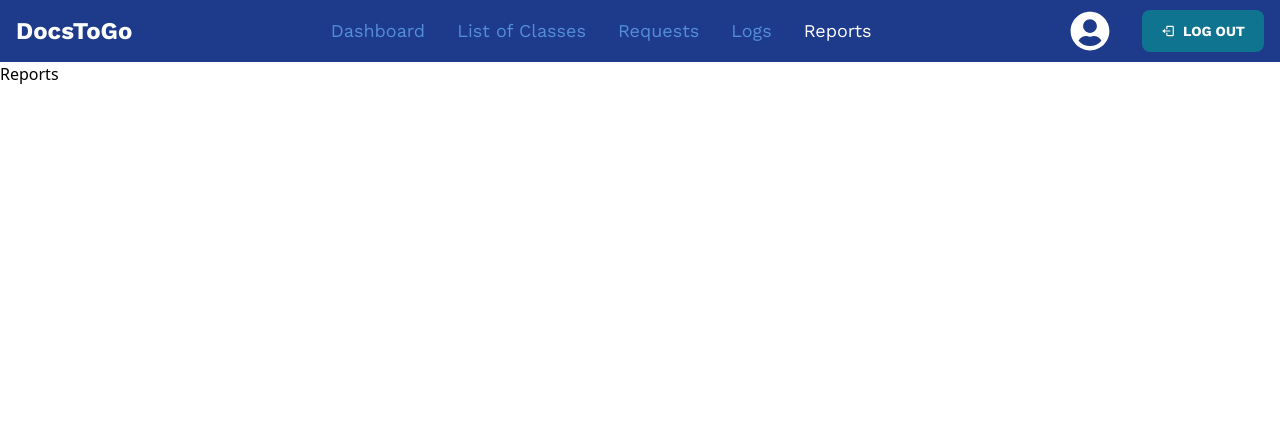
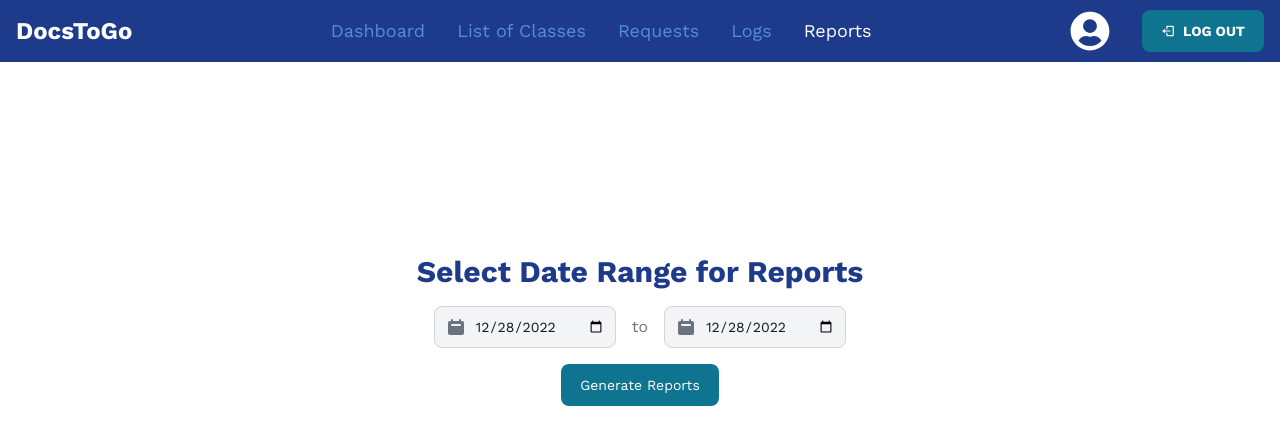
Before and after one commit to arvy-rence/docxtogo-admin, a Next.js app: page /dashboard/reports in a window 1280 px wide. Shown: the top 444 px of the page. Built offline with nearby package versions, Linux system fonts and the light colour scheme.

Commit message:
[ADD] / Simple working date picker

```diff
--- a/pages/dashboard/reports.jsx
+++ b/pages/dashboard/reports.jsx
@@ -3,12 +3,62 @@
   useState,
 } from "react";
 import {LoggedInNavbar} from "../../components/Navbar";
+import {Button} from "flowbite-react"
+import {formatDateForBirthday} from "../../hooks/adjust-date";
+import {toast} from "react-hot-toast";
+import {toastOptions} from "../../styles/modalOptions";
 
 const Reports = () => {
+  const [dateStart, setDateStart] = useState(formatDateForBirthday(new Date()));
+  const [dateEnd, setDateEnd] = useState(formatDateForBirthday(new Date()));
+
+  useEffect(() => {
+    console.log(dateStart, dateEnd)
+  }, [dateStart, dateEnd])
+
   return (
     <>
       <LoggedInNavbar activePage="reports"/>
-      <h1>Reports</h1>
+
+      <div className="flex flex-col items-center justify-center my-[15%] gap-4">
+        <h1 className="font-work text-primary text-3xl font-bold">
+          Select Date Range for Reports
+        </h1>
+        <div className="flex items-center font-work">
+          <div className="relative">
+            <div className="flex absolute inset-y-0 left-0 items-center pl-3 pointer-events-none">
+              <svg aria-hidden="true" className="w-5 h-5 text-gray-500 dark:text-gray-400" fill="currentColor"
+                   viewBox="0 0 20 20" xmlns="http://www.w3.org/2000/svg">
+                <path fillRule="evenodd"
+                      d="M6 2a1 1 0 00-1 1v1H4a2 2 0 00-2 2v10a2 2 0 002 2h12a2 2 0 002-2V6a2 2 0 00-2-2h-1V3a1 1 0 10-2 0v1H7V3a1 1 0 00-1-1zm0 5a1 1 0 000 2h8a1 1 0 100-2H6z"
+                      clipRule="evenodd"></path>
+              </svg>
+            </div>
+            <input type="date"
+                   className="bg-gray-100 border border-gray-300 text-gray-900 text-sm rounded-lg focus:ring-blue-500 focus:border-blue-500 block w-full pl-10 p-2.5  dark:bg-gray-700 dark:border-gray-600 dark:placeholder-gray-400 dark:text-white dark:focus:ring-blue-500 dark:focus:border-blue-500"
+                   placeholder="Select date"
+                   value={dateStart} onChange={(e) => setDateStart(e.target.value)}/>
+          </div>
+          <span className="mx-4 text-gray-500">to</span>
+          <div className="relative">
+            <div className="flex absolute inset-y-0 left-0 items-center pl-3 pointer-events-none">
+              <svg aria-hidden="true" className="w-5 h-5 text-gray-500 dark:text-gray-400" fill="currentColor"
+                   viewBox="0 0 20 20" xmlns="http://www.w3.org/2000/svg">
+                <path fillRule="evenodd"
+                      d="M6 2a1 1 0 00-1 1v1H4a2 2 0 00-2 2v10a2 2 0 002 2h12a2 2 0 002-2V6a2 2 0 00-2-2h-1V3a1 1 0 10-2 0v1H7V3a1 1 0 00-1-1zm0 5a1 1 0 000 2h8a1 1 0 100-2H6z"
+                      clipRule="evenodd"></path>
+              </svg>
+            </div>
+            <input type="date"
+                   className="bg-gray-100 border border-gray-300 text-gray-900 text-sm rounded-lg focus:ring-blue-500 focus:border-blue-500 block w-full pl-10 p-2.5  dark:bg-gray-700 dark:border-gray-600 dark:placeholder-gray-400 dark:text-white dark:focus:ring-blue-500 dark:focus:border-blue-500"
+                   placeholder="Select date"
+                   value={dateEnd} onChange={(e) => setDateEnd(e.target.value)}/>
+          </div>
+        </div>
+        <Button className="font-work" onClick={() => toast.success("Generated Reports", toastOptions)}>
+          Generate Reports
+        </Button>
+      </div>
     </>
   )
 }
```
